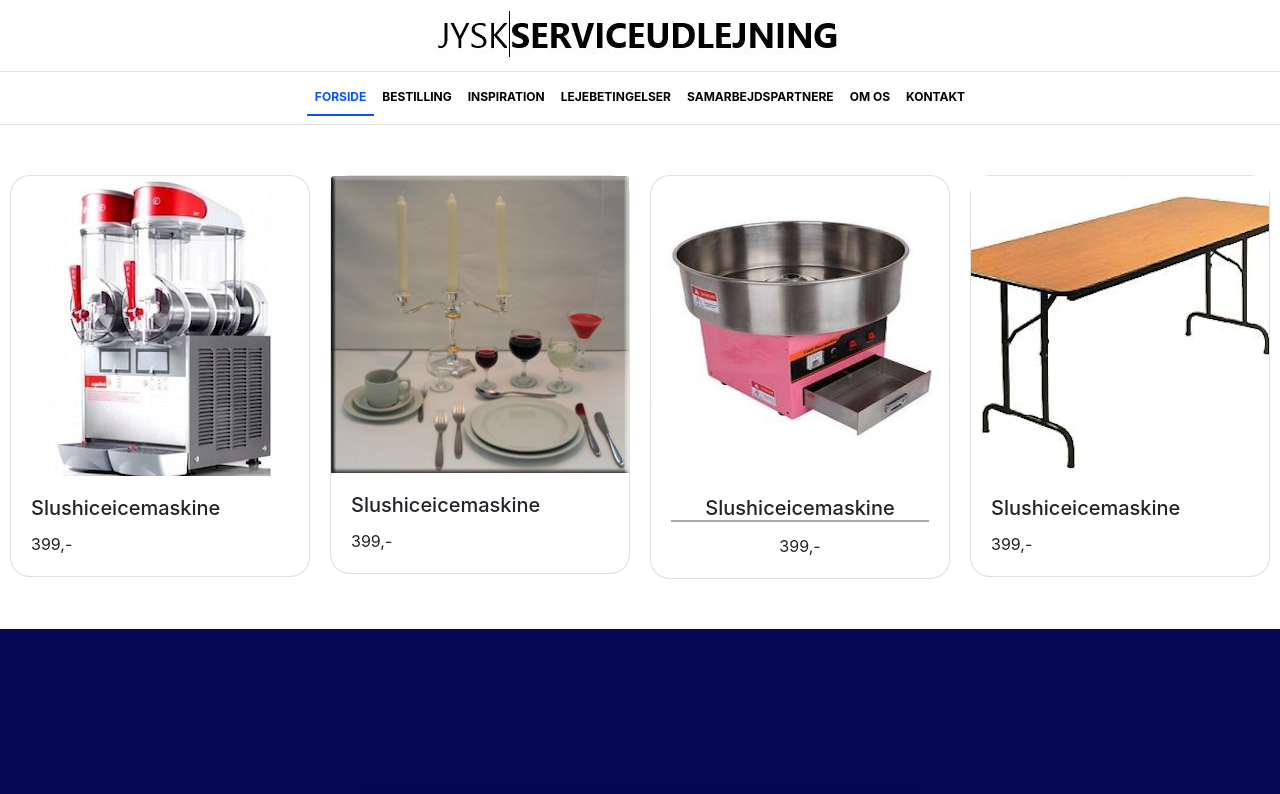
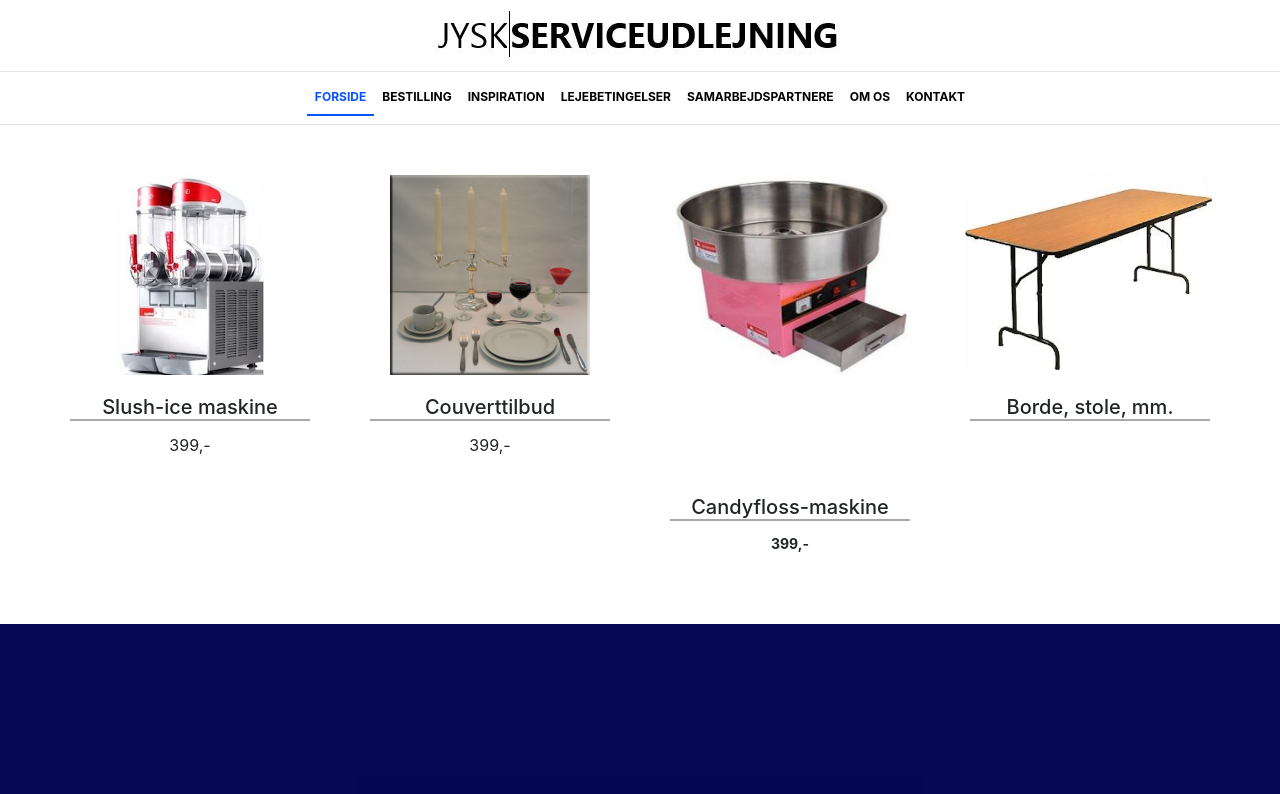
Before and after one commit to Fuzzy3/jyskserviceudlejning2, an Angular app: page /home in a window 1280 px wide. Shown: the top 794 px of the page. Built offline with nearby package versions, Linux system fonts and the light colour scheme.

Commit message:
frontpage work

```diff
--- a/src/app/frontpage/frontpage.component.html
+++ b/src/app/frontpage/frontpage.component.html
@@ -1,39 +1,48 @@
 <header class="margin-bottom-50 margin-top-50">
     <div class="container-fluid padding no-padding">
         <div class="row no-gutters justify-content-center">
-            <div class="col-md-6 col-lg-3 col-sm-12 card-size">
-                <div class="card product-card" style="">
-                    <div class="showcase-image showcase-1"></div>
-                    <div class="card-body">
-                        <h5 class="card-title">Slushiceicemaskine</h5>
-                        <p class="card-text">399,-</p>
+            <div class="col-md-6 col-lg-3 col-sm-12 card-col">
+                <div class="col-inner">
+                    <div class="card product-card">
+                        <img class="card-img-top showcase-image" src="./assets/SlushIcemaskine-1-225x300.jpg" alt="Card image cap">
+                        <div class="card-body">
+                            <h5 class="card-title">Slush-ice maskine</h5>
+                            <p class="card-text">399,-</p>
+                        </div>
                     </div>
                 </div>
             </div>
-            <div class="col-md-6 col-lg-3 col-sm-12 card-size">
-                <div class="card product-card" style="">
-                    <img class="card-img-top" src="./assets/couvertTilbud.jpg" alt="Card image cap">
-                    <div class="card-body">
-                        <h5 class="card-title">Slushiceicemaskine</h5>
-                        <p class="card-text">399,-</p>
+            <div class="col-md-6 col-lg-3 col-sm-12 card-col">
+                <div class="col-inner">
+                    <div class="card product-card">
+                        <img class="card-img-top showcase-image" src="./assets/couvertTilbud.jpg" alt="Card image cap">
+                        <div class="card-body">
+                            <h5 class="card-title">Couverttilbud</h5>
+                            <p class="card-text">399,-</p>
+                        </div>
                     </div>
                 </div>
             </div>
-            <div class="col-md-6 col-lg-3 col-sm-12 card-size">
-                <div class="card product-card" style="">
-                    <div class="showcase-image showcase-3"></div>
-                    <div class="card-body text-center">
-                        <h5 class="card-title" style="border-bottom: solid darkgray 2px;">Slushiceicemaskine</h5>
-                        <p class="card-text">399,-</p>
+            <div class="col-md-6 col-lg-3 col-sm-12 card-col">
+                <div class="col-inner">
+                    <div class="card product-card">
+                        <div class="image-container">
+                            <img class="card-img-top showcase-image" src="./assets/candyfloss-1-300x225.jpg" alt="Card image cap">
+                        </div>
+                        <div class="card-body">
+                            <h5 class="card-title">Candyfloss-maskine</h5>
+                            <p class="card-text price-tag">399,-</p>
+                        </div>
                     </div>
                 </div>
             </div>
-            <div class="col-md-6 col-lg-3 col-sm-12 card-size">
-                <div class="card product-card" style="">
-                    <div class="showcase-image showcase-4"></div>
-                    <div class="card-body">
-                        <h5 class="card-title">Slushiceicemaskine</h5>
-                        <p class="card-text">399,-</p>
+            <div class="col-md-6 col-lg-3 col-sm-12 card-col">
+                <div class="col-inner">
+                    <div class="card product-card">
+                        <img class="card-img-top showcase-image" src="./assets/Borde76x180cm.bmp" alt="Card image cap">
+                        <div class="card-body">
+                            <h5 class="card-title">Borde, stole, mm.</h5>
+                        </div>
                     </div>
                 </div>
             </div>
--- a/src/app/frontpage/frontpage.component.scss
+++ b/src/app/frontpage/frontpage.component.scss
@@ -42,36 +42,49 @@
 
 
 .showcase-image {
-    background-size: cover;
-    height: 300px;
+    object-fit: contain;
     //margin-bottom: 20px;
     // box-shadow: 0 5px 5px 0 #adb5bd;
     // border-radius: 50% !important;
     // margin: 25px;
-
-
-    &.showcase-2 {
-        background: url(./assets/couvertTilbud.jpg) no-repeat center center;
-    }
-    &.showcase-3 {
-        background: url(./assets/candyfloss-1-300x225.jpg) no-repeat center center;
-    }
-    &.showcase-1 {
-        background: url(./assets/SlushIcemaskine-1-225x300.jpg) no-repeat center center;
-    }
-    &.showcase-4 {
-        background: url(./assets/Borde76x180cm.bmp) no-repeat center center;
-    }
+    width: 100%;
+    max-height: 200px;
 }
 
-.card-size {
+header {
+//    max-width: 90%;
+}
+
+.card-col {
     max-width: 300px;
-    margin-left: 10px;
-    margin-right: 10px;
+}
+
+.col-inner {
+    padding: 0 10px 0 10px;
+
 }
 
 .card {
     &.product-card {
         border-radius: 20px;
+        overflow: hidden;
+        border: none;
     }
 }
+
+.card-title {
+    border-bottom: solid darkgray 2px;
+}
+
+.card-body {
+    text-align: center !important;
+}
+
+.price-tag {
+    font-weight: bold;
+    font-size: 14px !important;
+}
+
+.image-container {
+    height: 300px;
+}
```
